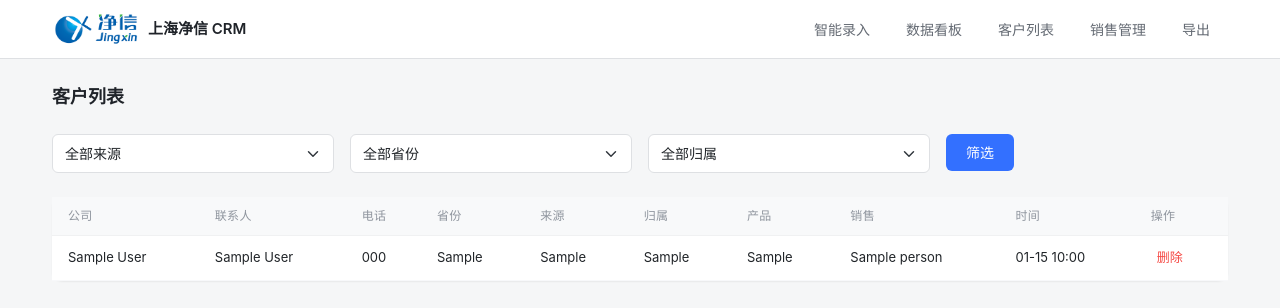
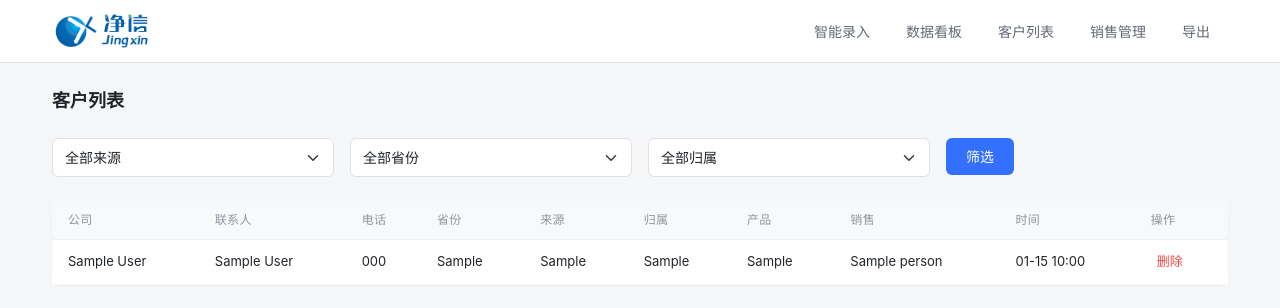
Before and after one commit to baicai548/jingxin-crm, a Flask app: page /customers in a window 1280 px wide. Shown: the top 308 px of the page. Run offline with Flask 3, Linux system fonts and the light colour scheme; tables that the repository leaves empty hold one stand-in row (values such as "Sample post"); some libraries are stand-ins or nearby versions.

Commit message:
Update base.html

```diff
--- a/templates/base.html
+++ b/templates/base.html
@@ -56,9 +56,9 @@ body{background:#f5f6f7;color:#1f2329}
 <body>
 <nav class="navbar navbar-expand-lg">
 <div class="container">
-<a class="navbar-brand d-flex align-items-center" href="/">
-<img src="{{ url_for('static', filename='logo.png') }}" alt="净信" style="height:32px;width:auto;margin-right:8px;">
-上海净信 CRM</a>
+<a class="navbar-brand" href="/">
+<img src="{{ url_for('static', filename='logo.png') }}" alt="净信" style="height:36px;width:auto;">
+</a>
 <button class="navbar-toggler" type="button" data-bs-toggle="collapse" data-bs-target="#nv"><span class="navbar-toggler-icon"></span></button>
 <div class="collapse navbar-collapse" id="nv">
 <div class="navbar-nav ms-auto">
```
